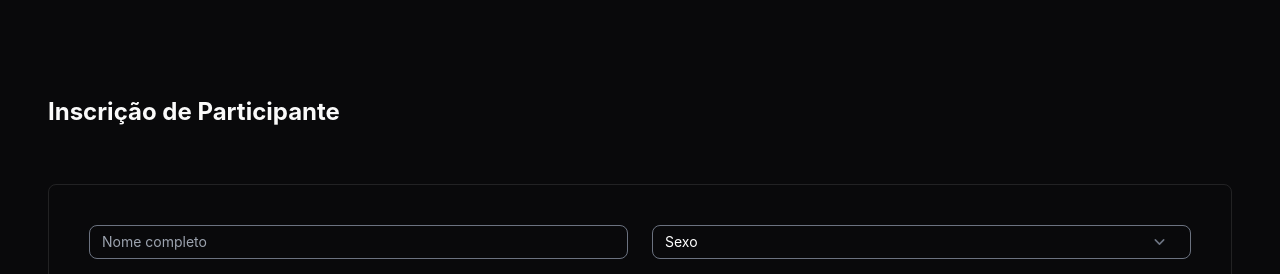
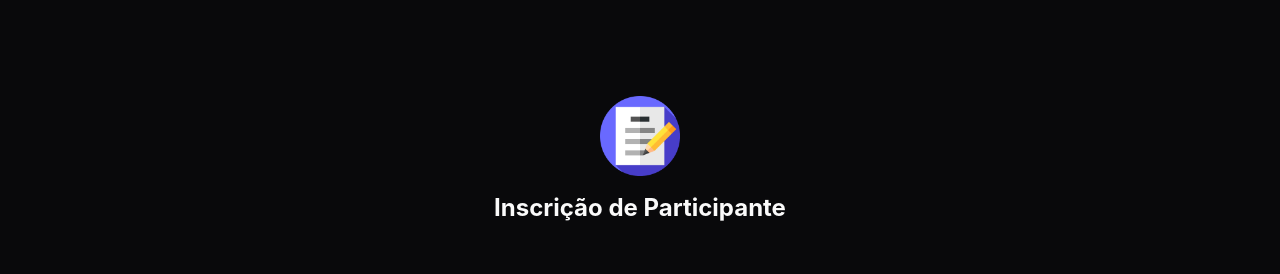
Before and after one commit to LeoEtraud/Projeto_13_pass_in, a React (Vite) app: page /cad-attendees in a window 1280 px wide. Shown: the top 274 px of the page. Built offline with nearby package versions, Linux system fonts and the light colour scheme; no server answers.

Commit message:
feat: adição de imagem em inscrição de participante

```diff
--- a/src/pages/attendees/create.tsx
+++ b/src/pages/attendees/create.tsx
@@ -238,7 +238,12 @@ export function CadAttendee() {
 
   return (
     <div className="flex flex-col gap-4 mt-5 p-2 sm:p-4">
-      <div className="flex gap-3 items-center my-5 sm:my-10">
+      <div className="flex flex-col items-center gap-4 my-5 sm:my-10">
+        <img
+          src="/register.png"
+          alt="Ícone de Registro"
+          className="w-16 h-16 sm:w-20 sm:h-20"
+        />
         <h1 className="text-lg sm:text-xl md:text-2xl font-bold">
           Inscrição de Participante
         </h1>
```
Also changed, not shown: public/register.png (added).
